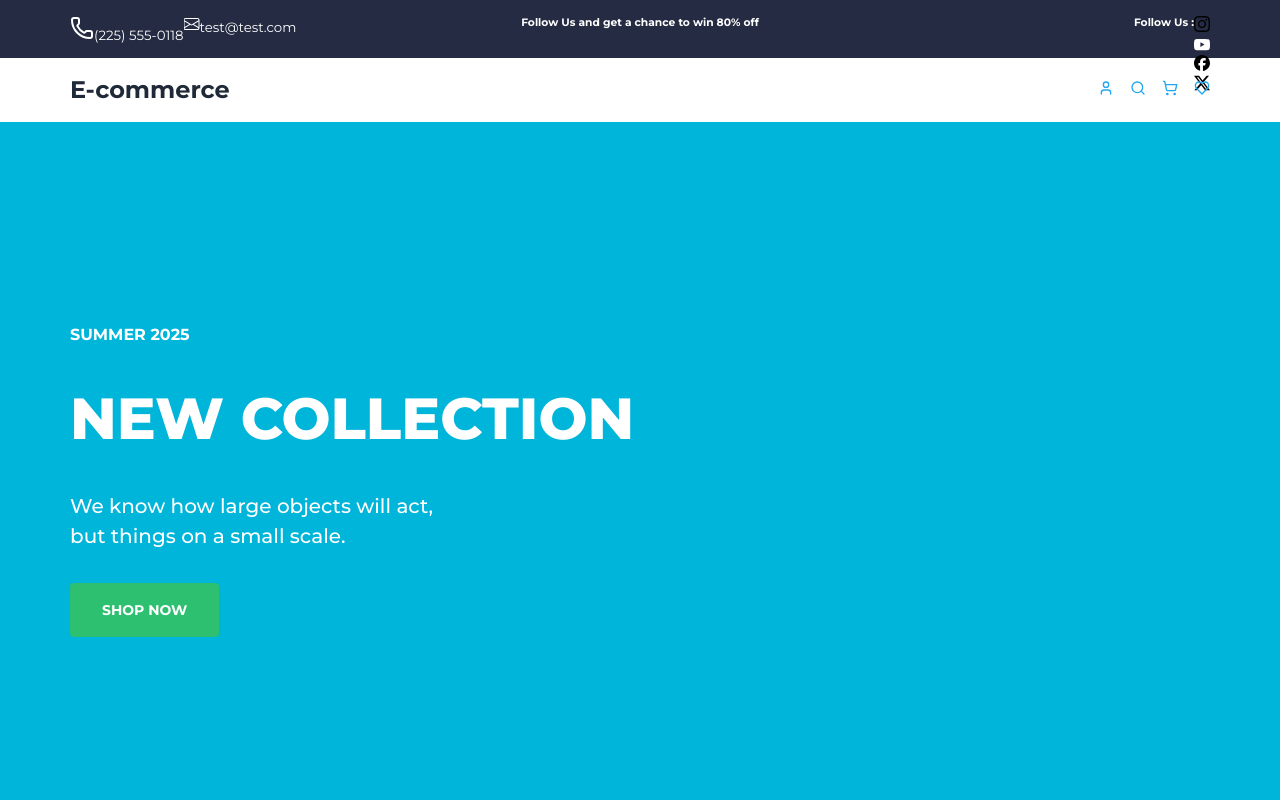
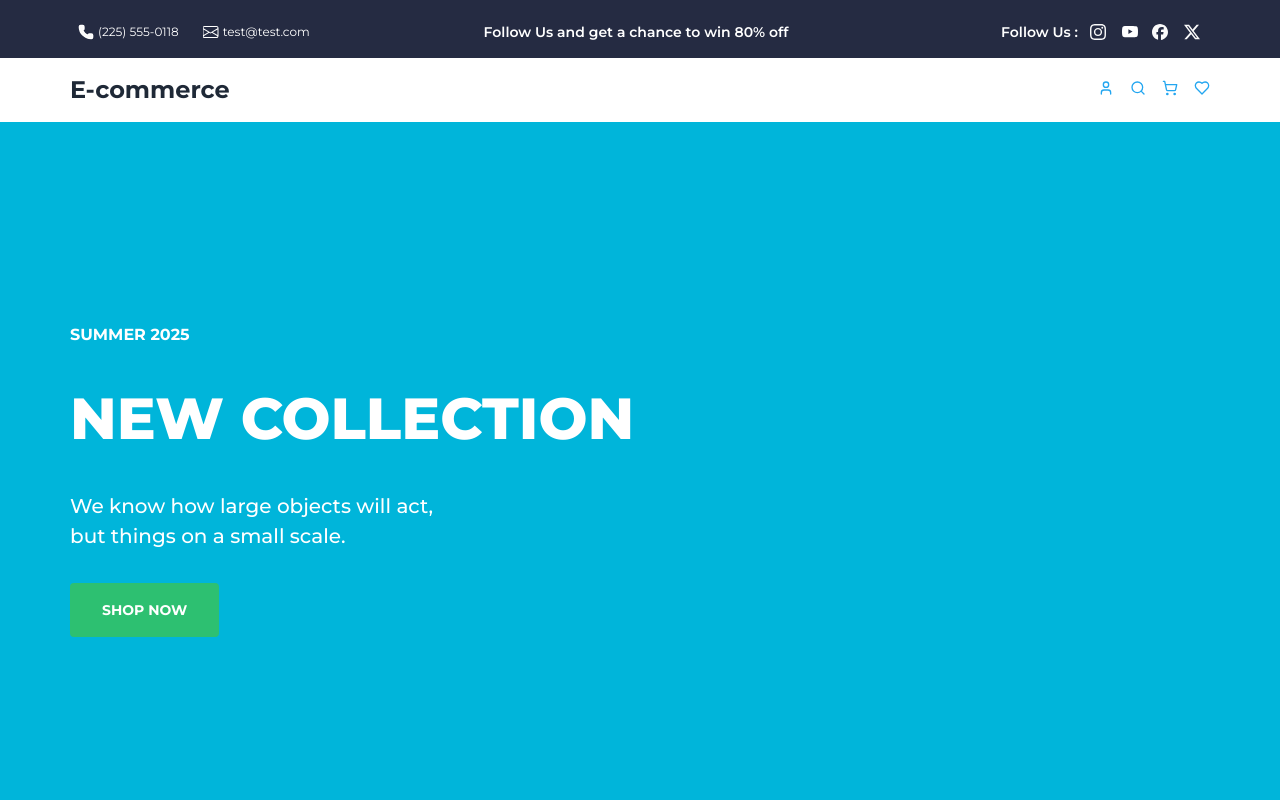
Before and after one commit to IgnacioFleming/react-mentoring-ecommerce-ifleming, a React (Vite) app: page / in a window 1280 px wide. Shown: the top 800 px of the page. Built offline with nearby package versions, Linux system fonts and the light colour scheme.

Commit message:
style(layout/Header): add styles for Contact Section

```diff
--- a/src/layout/Header/Header.module.scss
+++ b/src/layout/Header/Header.module.scss
@@ -17,18 +17,73 @@
     &__column {
       display: flex;
       flex: 1;
+      height: 46px;
+      gap: $spacing-sm;
 
       &--left {
         justify-content: flex-start;
+
+        div {
+          display: flex;
+          border-radius: $radius-sm;
+          padding: $spacing-sm;
+          gap: $spacing-xs;
+
+          small {
+            font: $font-small;
+          }
+        }
       }
 
       &--center {
         justify-content: center;
+        padding: $spacing-xs;
+
+        h6 {
+          font: $font-heading-h6;
+        }
       }
 
       &--right {
         justify-content: flex-end;
+        padding: $spacing-xs;
+
+        h6 {
+          font: $font-heading-h6;
+        }
       }
+    }
+
+    &__social-media {
+      width: 120px;
+      height: 26px;
+      position: relative;
+
+      div {
+        position: absolute;
+        padding: $spacing-xs;
+      }
+
+      &--youtube {
+        top: 0;
+        left: 31.5px;
+      }
+
+      &--facebook {
+        top: 0;
+        left: 61.5px;
+      }
+
+      &--x {
+        top: 0;
+        left: 93.5px;
+      }
+    }
+
+    &__icon {
+      width: 16px;
+      height: 16px;
+      fill: $color-light-gray-1;
     }
   }
 }
--- a/src/layout/Header/Header.tsx
+++ b/src/layout/Header/Header.tsx
@@ -15,11 +15,11 @@ export const Header = () => (
       <Container className={styles.banner__container}>
         <div className={clsx(styles.banner__column, styles['banner__column--left'])}>
           <div>
-            <Phone className={styles.banner__column__icon} />
+            <Phone className={styles.banner__icon} />
             <small>(225) 555-0118</small>
           </div>
           <div>
-            <MailIcon />
+            <MailIcon className={styles.banner__icon} />
             <small>test@test.com</small>
           </div>
         </div>
@@ -28,18 +28,18 @@ export const Header = () => (
         </div>
         <div className={clsx(styles.banner__column, styles['banner__column--right'])}>
           <h6>Follow Us :</h6>
-          <div>
+          <div className={styles['banner__social-media']}>
             <div>
-              <InstagramIcon />
+              <InstagramIcon className={styles.banner__icon} />
             </div>
-            <div>
-              <YoutubeIcon />
+            <div className={styles['banner__social-media--youtube']}>
+              <YoutubeIcon className={styles.banner__icon} />
             </div>
-            <div>
-              <FacebookIcon />
+            <div className={styles['banner__social-media--facebook']}>
+              <FacebookIcon className={styles.banner__icon} />
             </div>
-            <div>
-              <XIcon />
+            <div className={styles['banner__social-media--x']}>
+              <XIcon className={styles.banner__icon} />
             </div>
           </div>
         </div>
```
